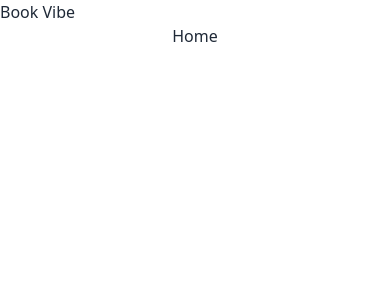
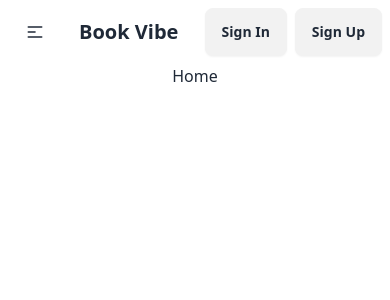
Before and after one commit to Hamed18/BookVibe, a React (Vite) app: page / in a window 390 px wide. Shown: the top 300 px of the page. Built offline with nearby package versions, Linux system fonts and the light colour scheme.

Commit message:
Header section. Error Page. Created

```diff
--- /dev/null
+++ b/src/Components/ErrorPage/ErrorPage.jsx
@@ -0,0 +1,12 @@
+import { Link } from "react-router-dom";
+
+const ErrorPage = () => {
+	return (
+		<div className="text-center">
+			<h2 className="text-center font-extrabold text-2xl">404 route/not found!!</h2>
+			<Link to="/" className="btn text-center font-bold p-2 rounded-xl flex justify-center">Go Back To Home</Link>
+		</div>
+	);
+};
+
+export default ErrorPage;
--- a/src/Components/Header/Header.jsx
+++ b/src/Components/Header/Header.jsx
@@ -1,11 +1,51 @@
-import React from 'react';
+import { NavLink } from "react-router-dom";  {/* syntax */}
+const Header = () => {
+   const links = <>   {/* jsx */}
+       <li><NavLink to="/">Home</NavLink></li>
+       <li><NavLink to="/ListedBooks">Listed Books</NavLink></li>
+       <li><NavLink to="/PagesToRead">Pages To Read</NavLink></li>
+       <li><NavLink to="/MeetAuthors">Meet Authors</NavLink></li>
+   </>
 
-const Header = () => {
-	return (
-		<div>
-			<h3 className="header">Book Vibe</h3>
-		</div>
-	);
+  return (
+    <div className="navbar bg-base-100">
+      <div className="navbar-start">
+        <div className="dropdown">
+          <div tabIndex={0} role="button" className="btn btn-ghost lg:hidden">
+            <svg
+              xmlns="http://www.w3.org/2000/svg"
+              className="h-5 w-5"
+              fill="none"
+              viewBox="0 0 24 24"
+              stroke="currentColor"
+            >
+              <path
+                strokeLinecap="round"
+                strokeLinejoin="round"
+                strokeWidth="2"
+                d="M4 6h16M4 12h8m-8 6h16"
+              />
+            </svg>
+          </div>
+          <ul
+            tabIndex={0}
+            className="menu menu-sm dropdown-content mt-3 z-[1] p-2 shadow bg-base-100 rounded-box w-52">
+            {links}   {/* syntax */}
+          </ul>
+        </div>
+        <a className="btn btn-ghost text-xl">Book Vibe</a>
+      </div>
+      <div className="navbar-center hidden lg:flex">
+        <ul className="menu menu-horizontal px-1">
+           {links}    {/* syntax */}
+        </ul>
+      </div>
+      <div className="navbar-end">
+        <a className="btn mr-2">Sign In</a>
+        <a className="btn">Sign Up</a>
+      </div>
+    </div>
+  );
 };
 
 export default Header;
--- a/src/main.jsx
+++ b/src/main.jsx
@@ -8,11 +8,13 @@
 } from "react-router-dom";
 import Root from './Components/Root/Root.jsx';
 import Home from './Components/Home/Home.jsx';
+import ErrorPage from './Components/ErrorPage/ErrorPage.jsx';
 
 const router = createBrowserRouter([
   {
     path: "/",
     element: <Root></Root>,
+    errorElement: <ErrorPage></ErrorPage>,
     children: [
       {
         path: '/',
```
